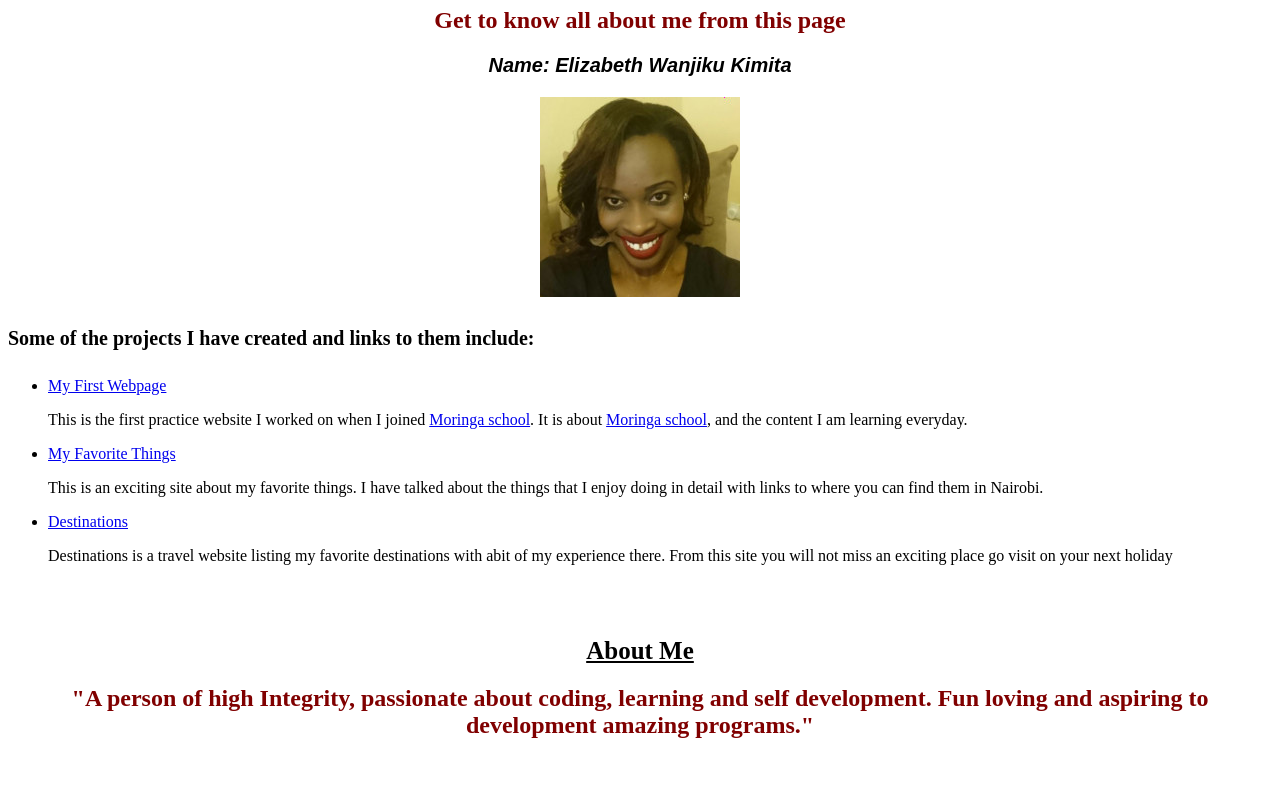
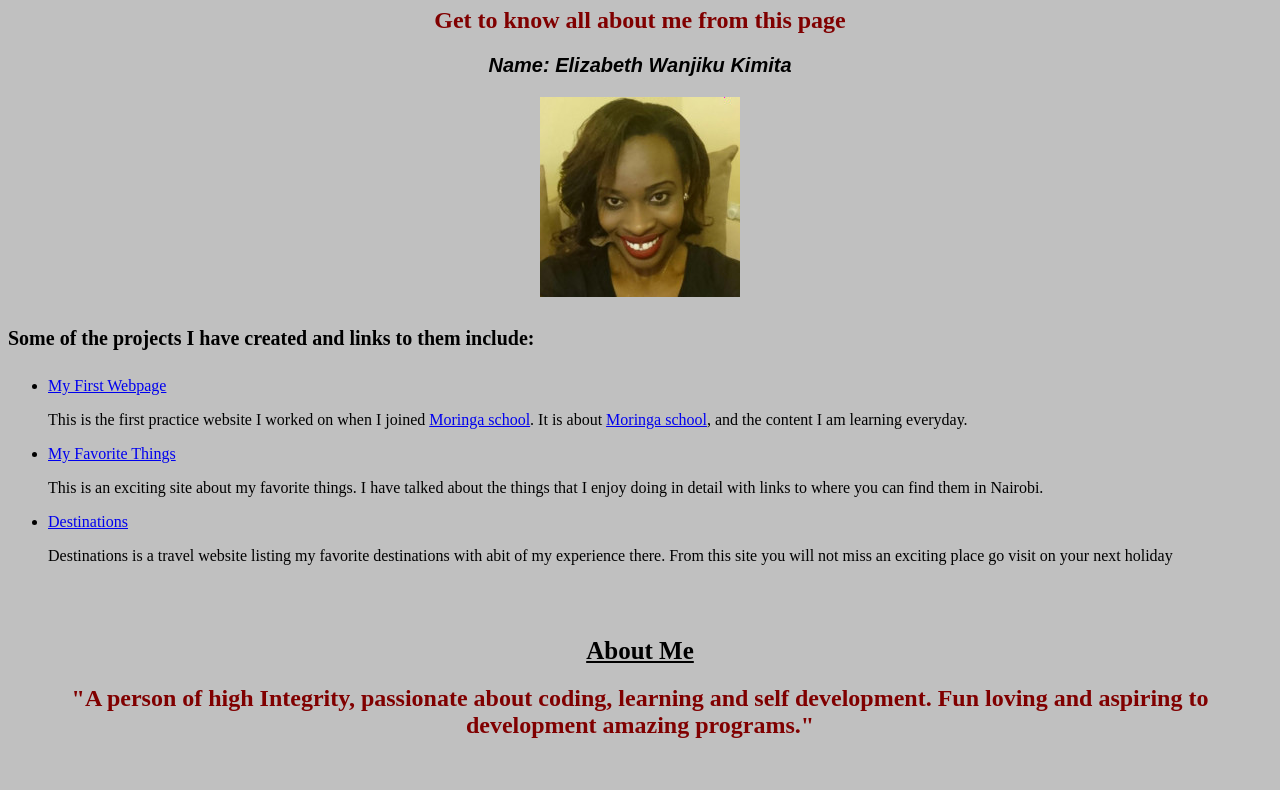
Before and after one commit to lizKimita/My-Portfolio, a plain HTML site: page index.html in a window 1280 px wide. Shown: the part 73-863 px from the top of the page. Drawn offline with Linux system fonts and the light colour scheme.

Commit message:
Adding background color

```diff
--- a/css/styles.css
+++ b/css/styles.css
@@ -28,3 +28,7 @@ h4 {
   text-align: center;
   text-decoration: underline;
 }
+body {
+  background-color: silver;
+
+}
```
